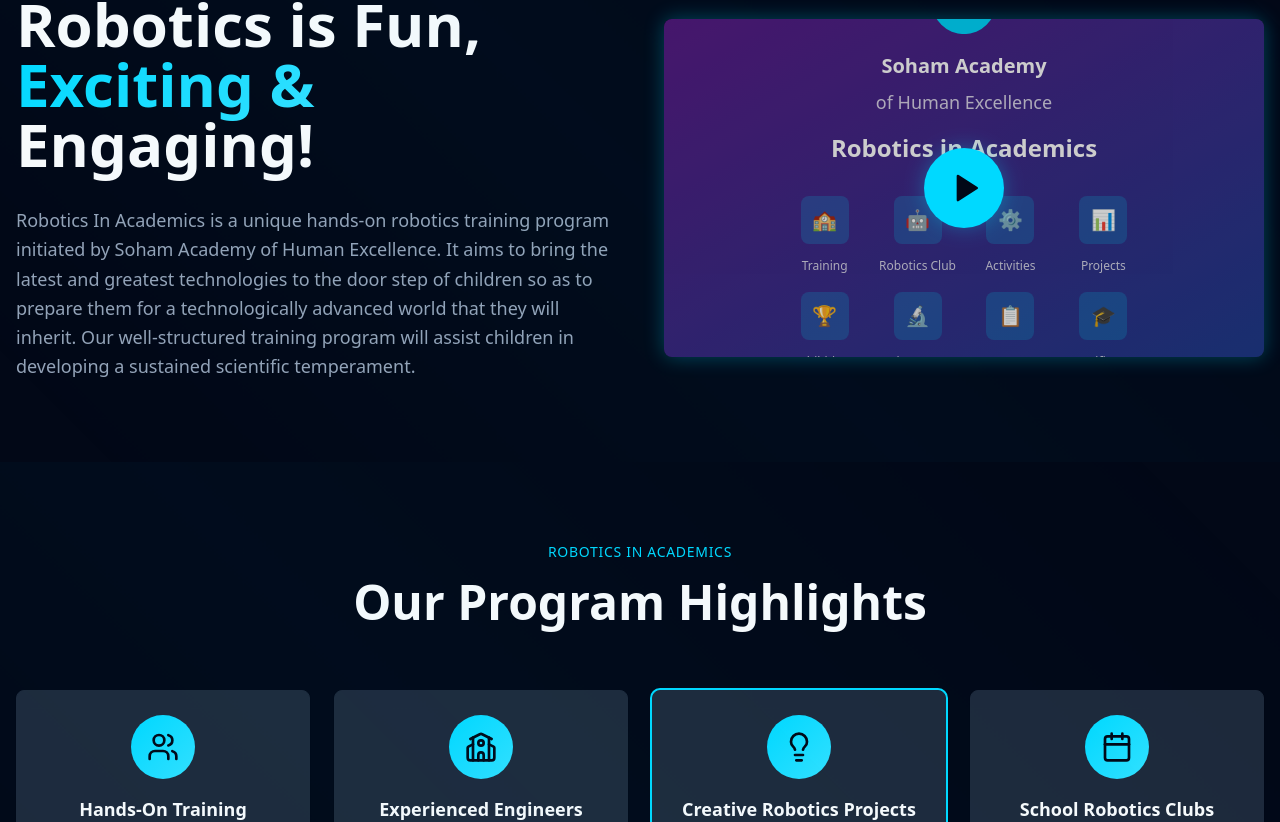
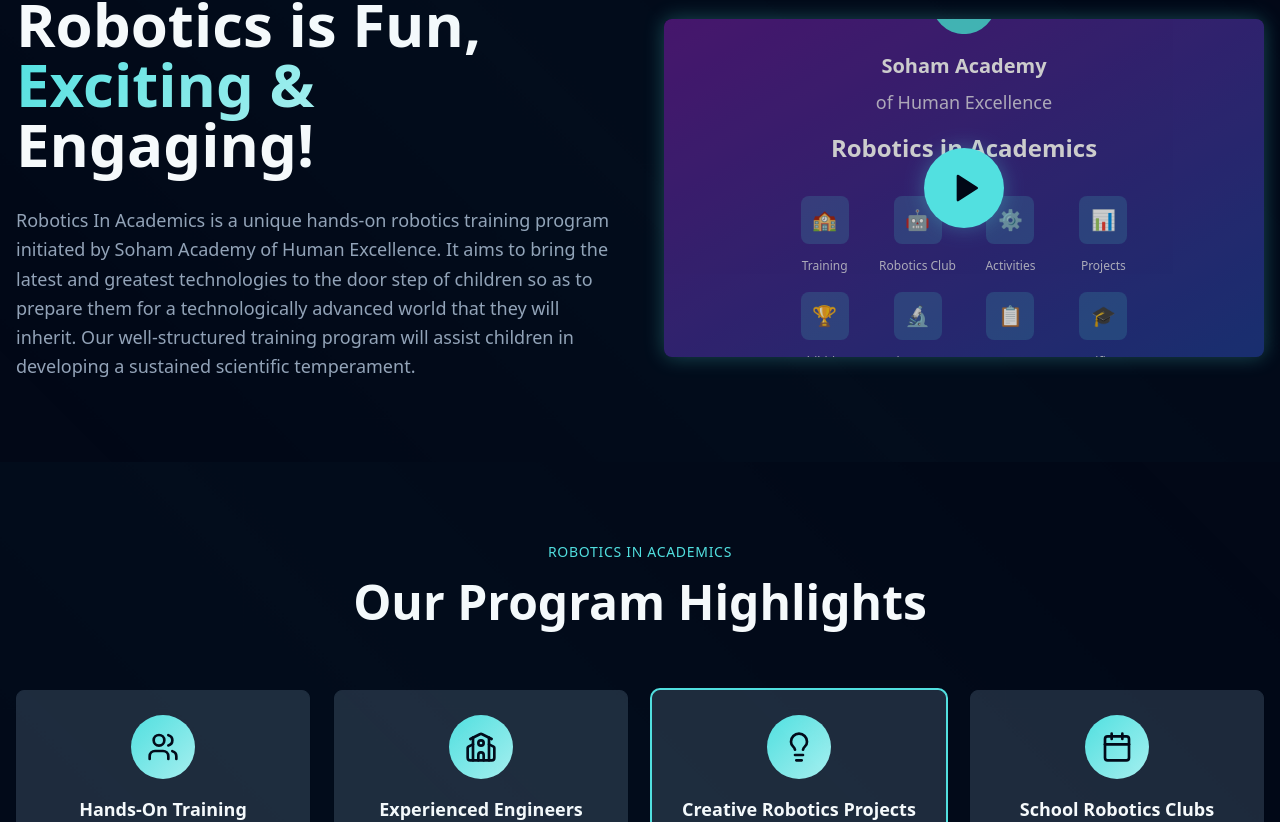
Before and after one commit to jp-sivaraju/Sohma-Academy-Home, a React (Vite) app: page / in a window 1280 px wide. Shown: the part 886-1708 px from the top of the page. Built offline with nearby package versions, Linux system fonts and the light colour scheme.

Commit message:
Update color palette
Update the color palette to match the provided image, adjusting the theme colors for a more consistent and visually appealing design.

```diff
--- a/src/index.css
+++ b/src/index.css
@@ -18,34 +18,42 @@ All colors MUST be HSL.
     --popover: 217 32.6% 17.5%;
     --popover-foreground: 210 40% 98%;
 
-    --primary: 189 100% 50%;
+    --primary: 180 70% 60%;  /* Cyan from dashboard */
     --primary-foreground: 222 84% 4.9%;
 
-    --secondary: 217 32.6% 17.5%;
-    --secondary-foreground: 210 40% 98%;
+    --secondary: 25 90% 60%; /* Orange from dashboard */
+    --secondary-foreground: 222 84% 4.9%;
 
     --muted: 217 32.6% 17.5%;
     --muted-foreground: 215 20.2% 65.1%;
 
-    --accent: 189 100% 50%;
+    --accent: 150 60% 50%;   /* Green from dashboard */
     --accent-foreground: 222 84% 4.9%;
 
-    --destructive: 0 84.2% 60.2%;
+    --destructive: 350 70% 60%; /* Pink/Red from dashboard */
     --destructive-foreground: 210 40% 98%;
 
     --border: 217 32.6% 17.5%;
     --input: 217 32.6% 17.5%;
     --ring: 189 100% 50%;
 
-    /* Custom robotics design tokens */
-    --cyber-blue: 189 100% 50%;
-    --cyber-blue-glow: 189 100% 60%;
+    /* Custom dashboard theme colors */
+    --cyber-blue: 180 70% 60%;      /* Main cyan */
+    --cyber-blue-glow: 180 70% 80%; /* Lighter cyan */
+    --dashboard-orange: 25 90% 60%;  /* Dashboard orange */
+    --dashboard-green: 150 60% 50%;  /* Dashboard green */
+    --dashboard-purple: 270 60% 60%; /* Dashboard purple */
+    --dashboard-pink: 350 70% 60%;   /* Dashboard pink */
+    --dashboard-light-blue: 200 70% 60%; /* Light blue variant */
     --tech-dark: 222 84% 4.9%;
     --tech-darker: 217 32.6% 12%;
     --tech-light: 217 32.6% 17.5%;
 
-    /* Gradients */
+    /* Dashboard Inspired Gradients */
     --gradient-primary: linear-gradient(135deg, hsl(var(--cyber-blue)), hsl(var(--cyber-blue-glow)));
+    --gradient-secondary: linear-gradient(135deg, hsl(var(--dashboard-orange)), hsl(25 90% 80%));
+    --gradient-accent: linear-gradient(135deg, hsl(var(--dashboard-green)), hsl(150 60% 70%));
+    --gradient-purple: linear-gradient(135deg, hsl(var(--dashboard-purple)), hsl(270 60% 80%));
     --gradient-dark: linear-gradient(135deg, hsl(var(--tech-dark)), hsl(var(--tech-darker)));
     --gradient-tech: linear-gradient(45deg, transparent, hsl(var(--cyber-blue) / 0.1), transparent);
 
--- a/tailwind.config.ts
+++ b/tailwind.config.ts
@@ -62,15 +62,23 @@ export default {
 					border: 'hsl(var(--sidebar-border))',
 					ring: 'hsl(var(--sidebar-ring))'
 				},
-				// Custom robotics theme colors
+				// Custom dashboard theme colors
 				'cyber-blue': 'hsl(var(--cyber-blue))',
 				'cyber-blue-glow': 'hsl(var(--cyber-blue-glow))',
+				'dashboard-orange': 'hsl(var(--dashboard-orange))',
+				'dashboard-green': 'hsl(var(--dashboard-green))',
+				'dashboard-purple': 'hsl(var(--dashboard-purple))',
+				'dashboard-pink': 'hsl(var(--dashboard-pink))',
+				'dashboard-light-blue': 'hsl(var(--dashboard-light-blue))',
 				'tech-dark': 'hsl(var(--tech-dark))',
 				'tech-darker': 'hsl(var(--tech-darker))',
 				'tech-light': 'hsl(var(--tech-light))'
 			},
 			backgroundImage: {
 				'gradient-primary': 'var(--gradient-primary)',
+				'gradient-secondary': 'var(--gradient-secondary)',
+				'gradient-accent': 'var(--gradient-accent)',
+				'gradient-purple': 'var(--gradient-purple)',
 				'gradient-dark': 'var(--gradient-dark)',
 				'gradient-tech': 'var(--gradient-tech)'
 			},
```
